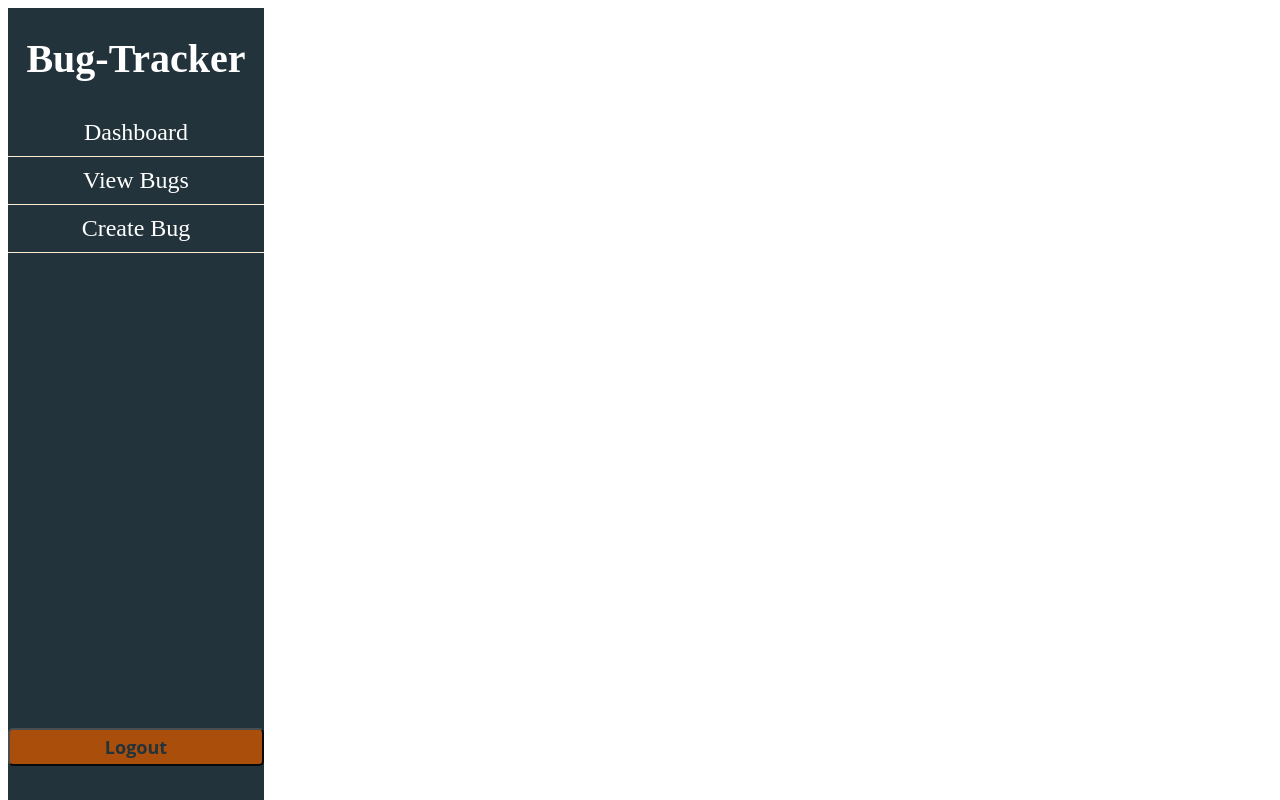
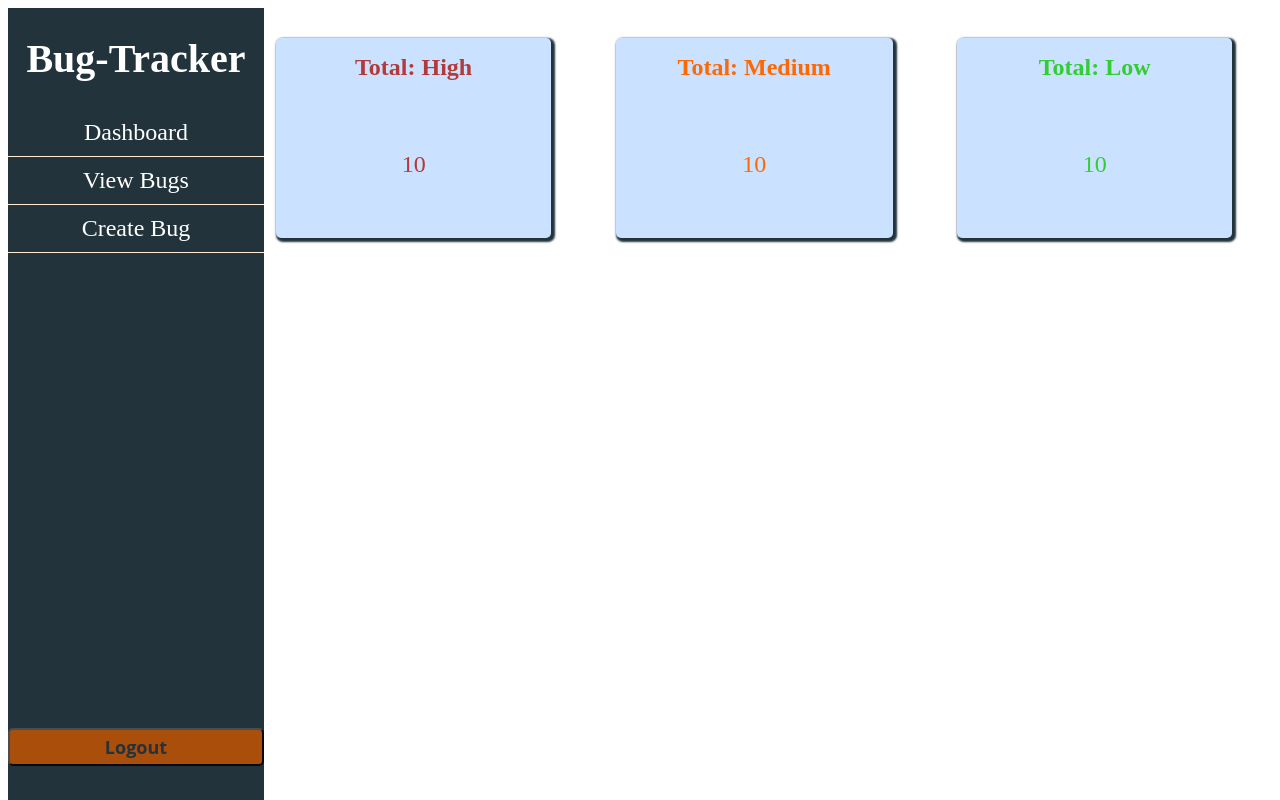
Before and after one commit to ReikoOchiai/Bug-Tracker, a React (Create React App) app in the folder frontend/: page / in a window 1280 px wide. Both pictures are taken after typing "Sample", "Sample123" into the empty fields and a click on the button "Login". Built offline with nearby package versions, Linux system fonts and the light colour scheme.

Commit message:
styling dashboard cards

```diff
--- a/frontend/src/App.js
+++ b/frontend/src/App.js
@@ -3,6 +3,7 @@ import Login from "./Views/Pages/Login/login";
 import { useSelector } from "react-redux";
 import { BrowserRouter as Router, Switch, Route } from "react-router-dom";
 import Sidebar from "./Views/sidebar/sidebar";
+import Dashboard from "./Views/Pages/Dashboard/dashboard";
 import ViewBugPage from "./Views/Pages/viewBugs";
 import CreateBug from "./Views/Components/Bug Create & edit/bugForm";
 
@@ -17,8 +18,8 @@ function App() {
         <>
           <Sidebar />
           <Switch>
-            <Route path="/viewBugs">
-              <ViewBugPage />
+            <Route path="/">
+              <Dashboard />
             </Route>
             <Router path="/create">
               {" "}
--- /dev/null
+++ b/frontend/src/Views/Components/Dashboard/card.css
@@ -0,0 +1,23 @@
+.dashboard-card {
+  border-radius: 5px;
+  background-color: var(--card-color);
+  min-width: 275px;
+  min-height: 200px;
+  margin: 10px;
+  display: flex;
+  flex-wrap: wrap;
+  align-content: center;
+  justify-content: center;
+  text-align: center;
+  box-shadow: 2px 2px 2px 2px var(--prim-color);
+}
+
+.dashboard-card h2 {
+  width: 100%;
+  margin-top: 5px;
+}
+
+.dashboard-card p {
+  font-size: 1.5rem;
+  margin: 50px;
+}
--- /dev/null
+++ b/frontend/src/Views/Components/Dashboard/card.jsx
@@ -0,0 +1,15 @@
+/* eslint-disable import/no-anonymous-default-export */
+import React from "react";
+import "./card.css";
+import Priority from "../../../Controllers/priorityController";
+
+export default (props) => {
+  const { level, color } = Priority(props.priority);
+
+  return (
+    <div className="dashboard-card" style={{ color: color }}>
+      <h2>Total: {level}</h2>
+      <p>{props.count}</p>
+    </div>
+  );
+};
```
